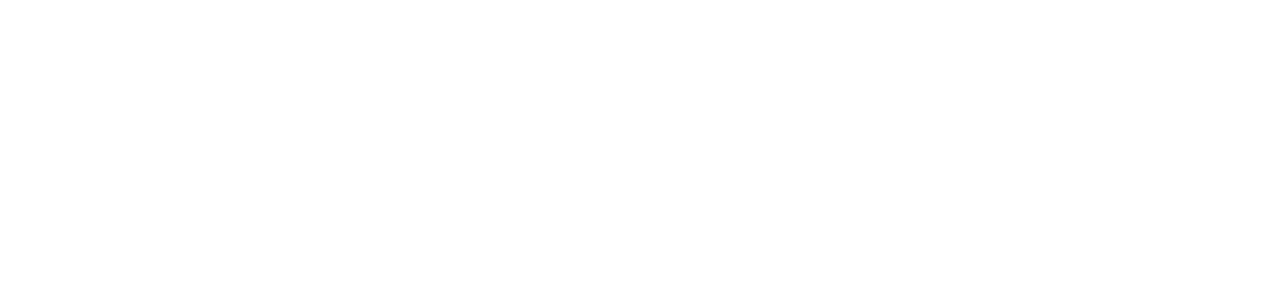
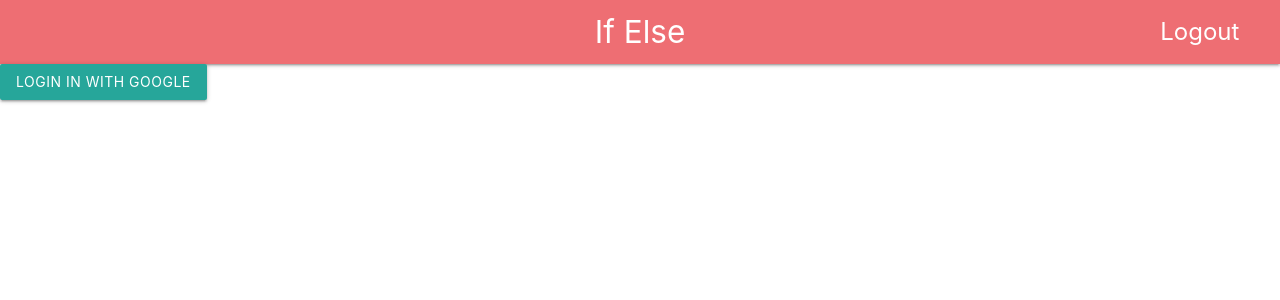
Before and after one commit to nikhil-nividata/if-else, a React (Create React App) app: page / in a window 1280 px wide. Shown: the top 300 px of the page. Built offline with nearby package versions, Linux system fonts and the light colour scheme; no server answers.

Commit message:
Login and Logout added
Added Google Sign In and Logout functionalities

```diff
--- a/src/App.jsx
+++ b/src/App.jsx
@@ -3,12 +3,58 @@
 import "./App.css";
 import { BrowserRouter as Router } from "react-router-dom";
 import Routes from "./router";
+import firebase from "firebase";
+import "firebase/auth";
+import Navbar from "./components/common/navbar";
 
 class App extends Component {
+  constructor(props) {
+    super(props);
+
+    this.state = {
+      loggedIn: false,
+      uid: null,
+    };
+  }
+
+  login = (uid) => {
+    this.setState({
+      loggedIn: true,
+      uid,
+    });
+  };
+
+  logout = () => {
+    this.setState({ loggedIn: false, uid: null });
+  };
+
+  componentDidMount() {
+    this.authWatch();
+  }
+
+  authWatch = () => {
+    firebase.auth().onAuthStateChanged((user) => {
+      if (user === null) {
+        this.logout();
+      } else {
+        this.login(user.uid);
+      }
+    });
+  };
+
+  authWatchCancel = () => {};
+
+  componentWillUnmount() {
+    this.authWatchCancel();
+  }
+
   render() {
+    console.log(this.state);
+    const { loggedIn } = this.state;
     return (
       <Router>
-        <Routes />
+        <Navbar />
+        <Routes login={this.login} />
       </Router>
     );
   }
--- /dev/null
+++ b/src/components/common/navbar/index.jsx
@@ -0,0 +1,33 @@
+import React from "react";
+import { Navbar, NavItem } from "react-materialize";
+import firebase from "firebase";
+import "firebase/auth";
+
+export default function index(props) {
+  return (
+    <Navbar
+      alignLinks="right"
+      centerLogo
+      brand={<a href="#">If Else</a>}
+      options={{
+        draggable: true,
+        edge: "left",
+        inDuration: 250,
+        onCloseEnd: null,
+        onCloseStart: null,
+        onOpenEnd: null,
+        onOpenStart: null,
+        outDuration: 200,
+        preventScrolling: true,
+      }}
+    >
+      <NavItem
+        onClick={() => {
+          firebase.auth().signOut().then().catch();
+        }}
+      >
+        <span style={{ fontSize: "1.6rem", marginRight: "2vw" }}> Logout </span>
+      </NavItem>
+    </Navbar>
+  );
+}
--- /dev/null
+++ b/src/components/googleSignIn/index.jsx
@@ -0,0 +1,25 @@
+import React from "react";
+import { Button } from "react-materialize";
+import firebase from "firebase";
+import "firebase/auth";
+
+export default function index(props) {
+  const provider = new firebase.auth.GoogleAuthProvider();
+  return (
+    <div>
+      <Button
+        onClick={() => {
+          firebase
+            .auth()
+            .signInWithPopup(provider)
+            .then((result) => {})
+            .catch((error) => {
+              console.log("Error ", error);
+            });
+        }}
+      >
+        Login in with Google
+      </Button>
+    </div>
+  );
+}
--- a/src/components/homepage/index.jsx
+++ b/src/components/homepage/index.jsx
@@ -1,5 +1,14 @@
 import React from "react";
+import { Button } from "react-materialize";
+import GoogleSignIn from "../googleSignIn";
+import firebase from "firebase";
+import "firebase/auth";
 
-export default function index() {
-  return <div></div>;
+export default function index(props) {
+  console.log("HomePage props ", props);
+  return (
+    <div>
+      <GoogleSignIn {...props}></GoogleSignIn>
+    </div>
+  );
 }
--- a/src/index.js
+++ b/src/index.js
@@ -1,14 +1,28 @@
-import React from 'react';
-import ReactDOM from 'react-dom';
-import './index.css';
-import App from './App';
-import reportWebVitals from './reportWebVitals';
+import React from "react";
+import ReactDOM from "react-dom";
+import "./index.css";
+import App from "./App";
+import reportWebVitals from "./reportWebVitals";
+import firebase from "firebase";
+
+const firebaseConfig = {
+  apiKey: "AIzaSyCluflTUHT30S0AcXGVYbhYdgv2dBUXsMo",
+  authDomain: "flutter-chat-demo-31cb2.firebaseapp.com",
+  databaseURL: "https://flutter-chat-demo-31cb2.firebaseio.com",
+  projectId: "flutter-chat-demo-31cb2",
+  storageBucket: "flutter-chat-demo-31cb2.appspot.com",
+  messagingSenderId: "511296830221",
+  appId: "1:511296830221:web:3b6945b980d858170fce44",
+  measurementId: "G-RWLDHMDEKC",
+};
+
+firebase.initializeApp(firebaseConfig);
 
 ReactDOM.render(
   <React.StrictMode>
     <App />
   </React.StrictMode>,
-  document.getElementById('root')
+  document.getElementById("root")
 );
 
 // If you want to start measuring performance in your app, pass a function
--- a/src/router/index.jsx
+++ b/src/router/index.jsx
@@ -3,9 +3,10 @@
 import HomePage from "../components/homepage";
 
 export default function index(props) {
+  console.log("Router props", props);
   return (
     <Switch>
-      <Route exact path="/" render={(props) => <HomePage props={props} />} />
+      <Route exact path="/" render={() => <HomePage {...props} />} />
     </Switch>
   );
 }
```
